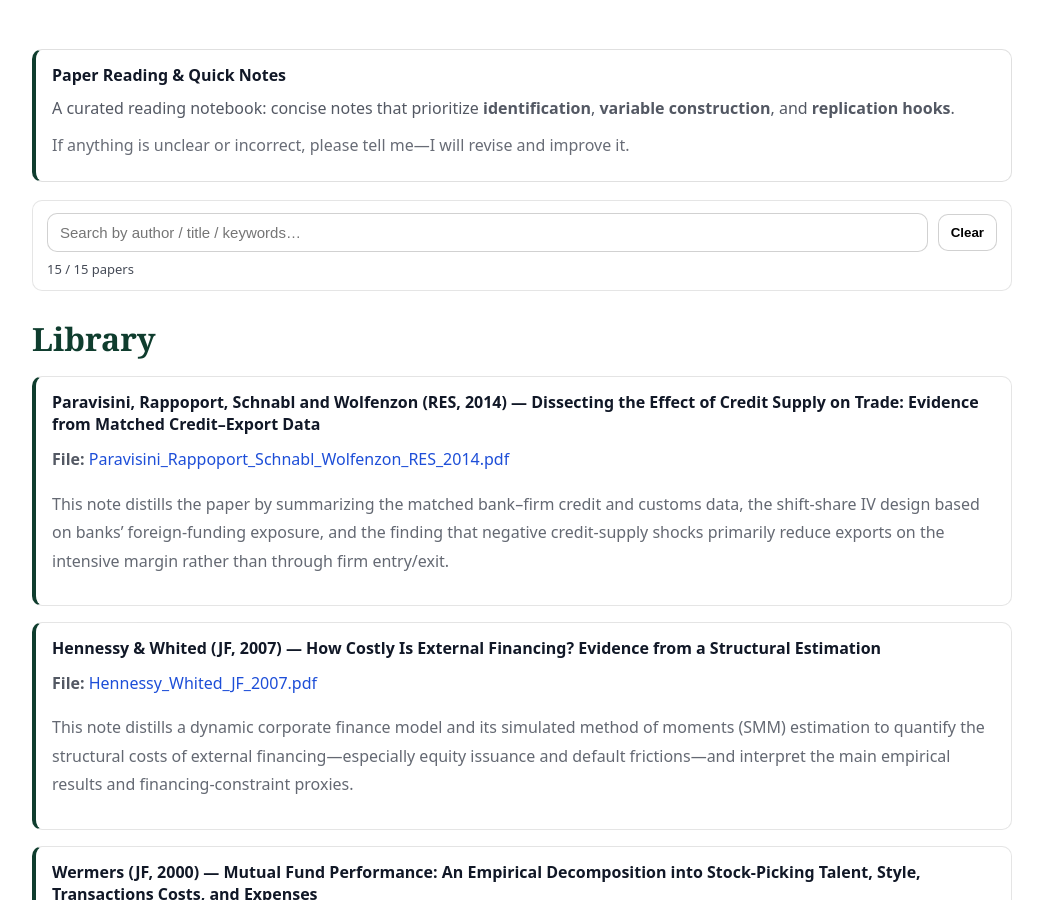
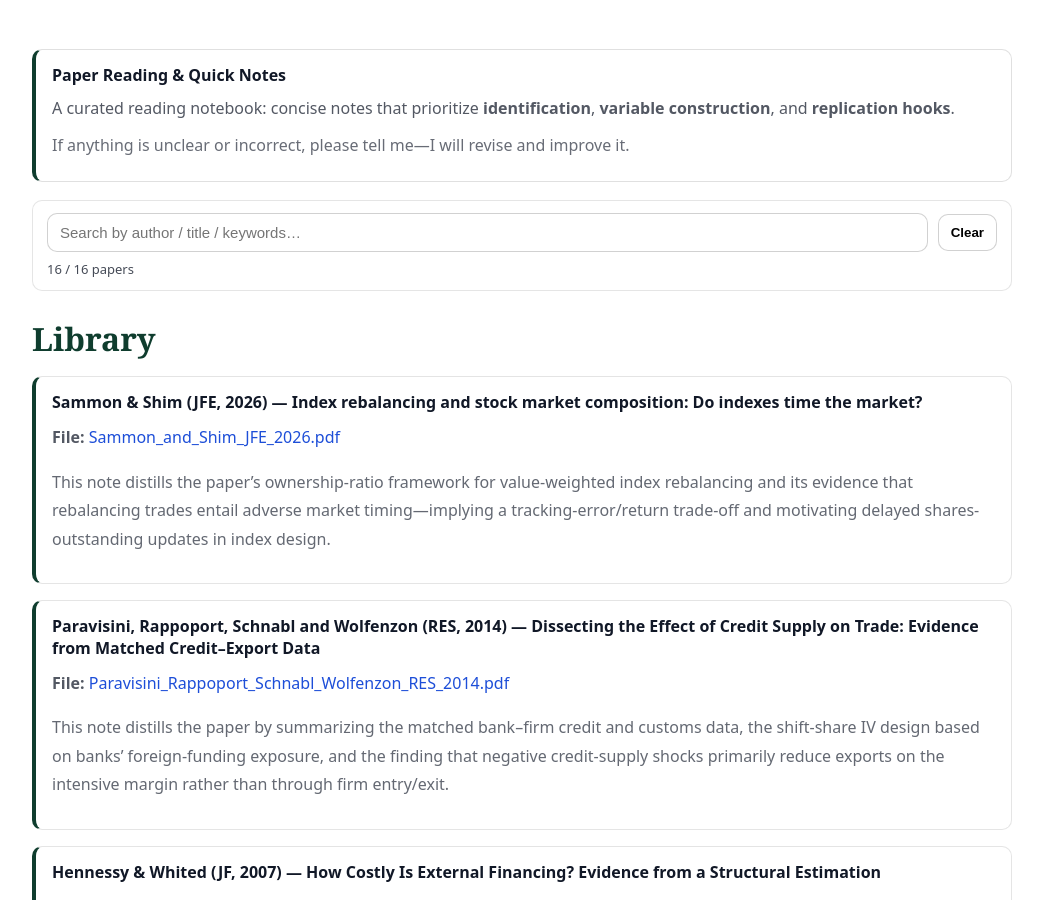
Before and after one commit to yaxinzn/study-archive, a Jekyll site: the page built from reading/index.md, in a window 1280 px wide and 900 px high, scrolled down 498 px. Shown: the whole window, without its empty margins (118-1161 px from the left). Built offline with Jekyll 4.4.1, drawn with Linux system fonts in a browser that asks for light colours.

Commit message:
Reading: add/update Sammon_and_Shim_JFE_2026.pdf

```diff
--- a/_data/reading.yml
+++ b/_data/reading.yml
@@ -1,3 +1,7 @@
+- title: "Sammon & Shim (JFE, 2026) — Index rebalancing and stock market composition: Do indexes time the market?"
+  file: "Sammon_and_Shim_JFE_2026.pdf"
+  desc: "This note distills the paper’s ownership-ratio framework for value-weighted index rebalancing and its evidence that rebalancing trades entail adverse market timing—implying a tracking-error/return trade-off and motivating delayed shares-outstanding updates in index design."
+
 - title: "Paravisini, Rappoport, Schnabl and Wolfenzon (RES, 2014) — Dissecting the Effect of Credit Supply on Trade: Evidence from Matched Credit–Export Data"
   file: "Paravisini_Rappoport_Schnabl_Wolfenzon_RES_2014.pdf"
   desc: "This note distills the paper by summarizing the matched bank–firm credit and customs data, the shift-share IV design based on banks’ foreign-funding exposure, and the finding that negative credit-supply shocks primarily reduce exports on the intensive margin rather than through firm entry/exit."
```
Also changed, not shown: 1 other file.
